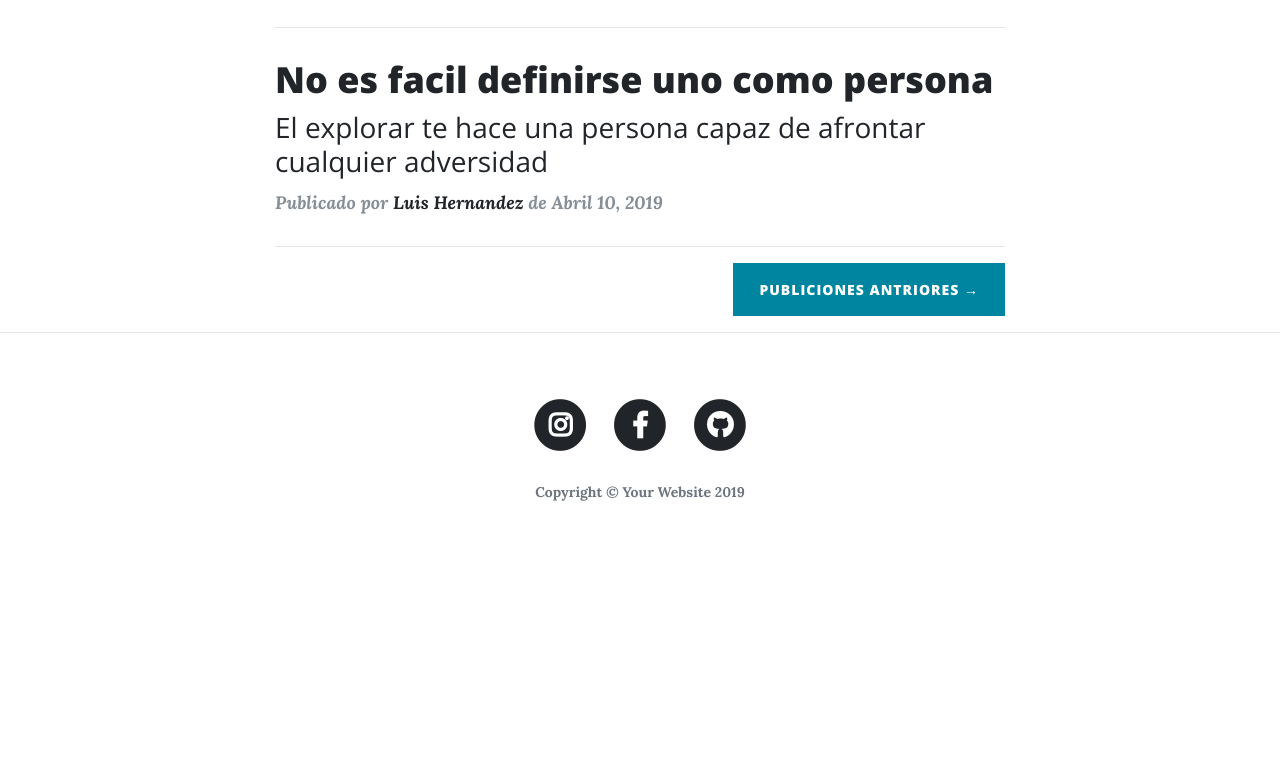
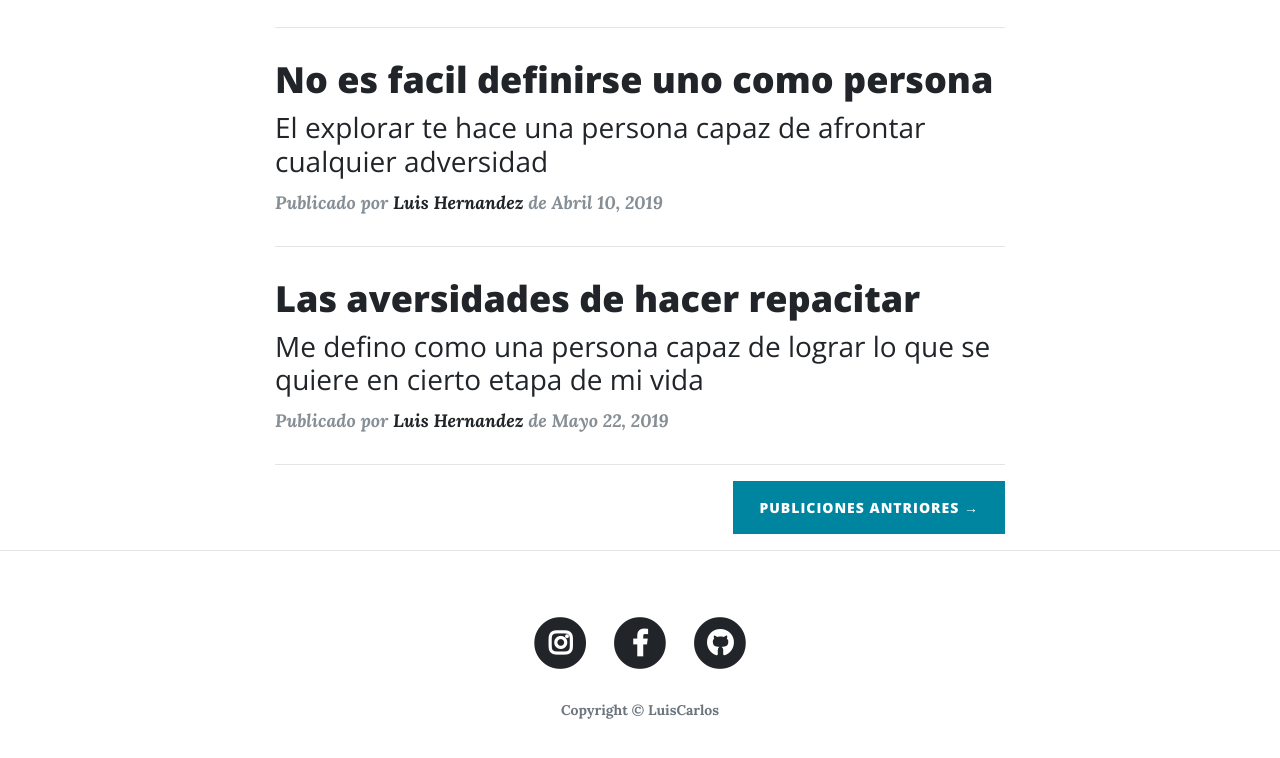
Before and after one commit to 19248/19248.github.io, a website: page index.html in a window 1280 px wide. Shown: the part 1384-2142 px from the top of the page. Before the commit the page ends 1952 px from the top, so only its background shows below. Drawn offline with nearby package versions, Linux system fonts and the light colour scheme.

Commit message:
se agregaron definiciones

```diff
--- a/index.html
+++ b/index.html
@@ -125,6 +125,20 @@
             de Abril 10, 2019</p>
         </div>
         <hr>
+         <div class="post-preview">
+          <a href="post.html">
+            <h3 class="post-title">
+              Las aversidades de hacer repacitar
+            </h3>
+            <h3 class="post-subtitle">
+              Me defino como una persona capaz de lograr lo que se quiere en cierto etapa de mi vida
+            </h3>
+          </a>
+          <p class="post-meta">Publicado por
+            <a href="#">Luis Hernandez</a>
+            de Mayo 22, 2019</p>
+        </div>
+        <hr>
         <!-- Pager -->
         <div class="clearfix">
           <a class="btn btn-primary float-right" href="#">Publiciones antriores &rarr;</a>
@@ -166,7 +180,7 @@
               </a>
             </li>
           </ul>
-          <p class="copyright text-muted">Copyright &copy; Your Website 2019</p>
+          <p class="copyright text-muted">Copyright &copy; LuisCarlos</p>
         </div>
       </div>
     </div>
```
Also changed, not shown: about.html (+3 -3 lines), contact.html (+1 -1 lines), post.html (+1 -1 lines), img/fotoespecial.jpg (added).
